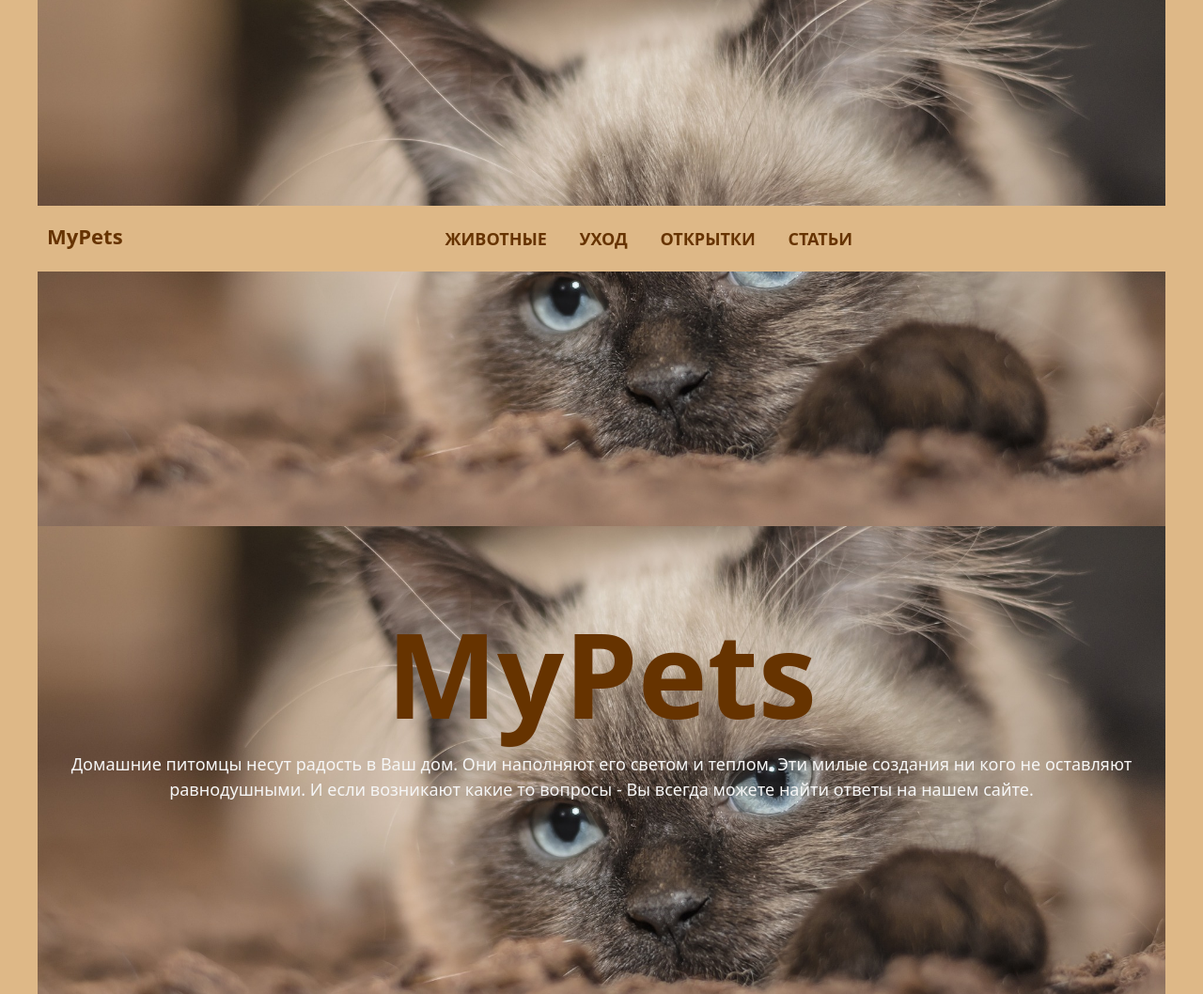
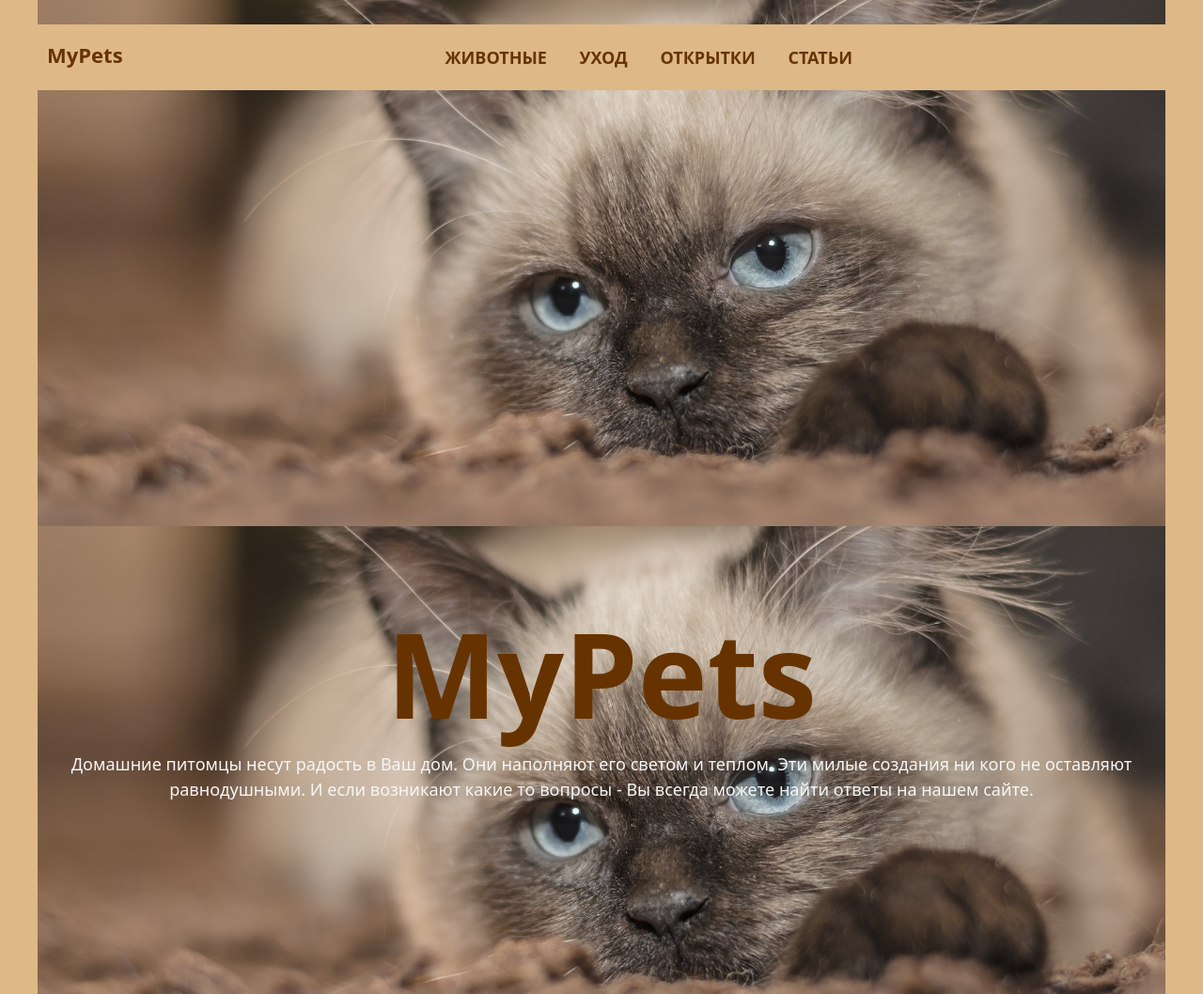
Before and after one commit to AleksVZ/MyPets, a plain HTML site: page index.html in a window 1280 px wide. Shown: the top 1058 px of the page at 94% size. Drawn offline with nearby package versions, Linux system fonts and the light colour scheme.

Commit message:
add corect nav

```diff
--- a/css/header.scss
+++ b/css/header.scss
@@ -19,9 +19,13 @@ header{
         height: 70px;
         width: 100%;
         background: $BurlyWood;
-        position: relative;
-        // top: -158px;
-        top: -26px;
+        // position: relative;
+        top: 26px;
+        position: fixed;
+        z-index: 10000;
+        max-width: 1200px;
+
+
 
 
         // @media (max-width:800px) {
--- a/css/main_page.scss
+++ b/css/main_page.scss
@@ -56,10 +56,6 @@
 
       }
   }
-
-
-
-
 
   .blank,
   .other {
```
Also changed, not shown: css/styles.css.
